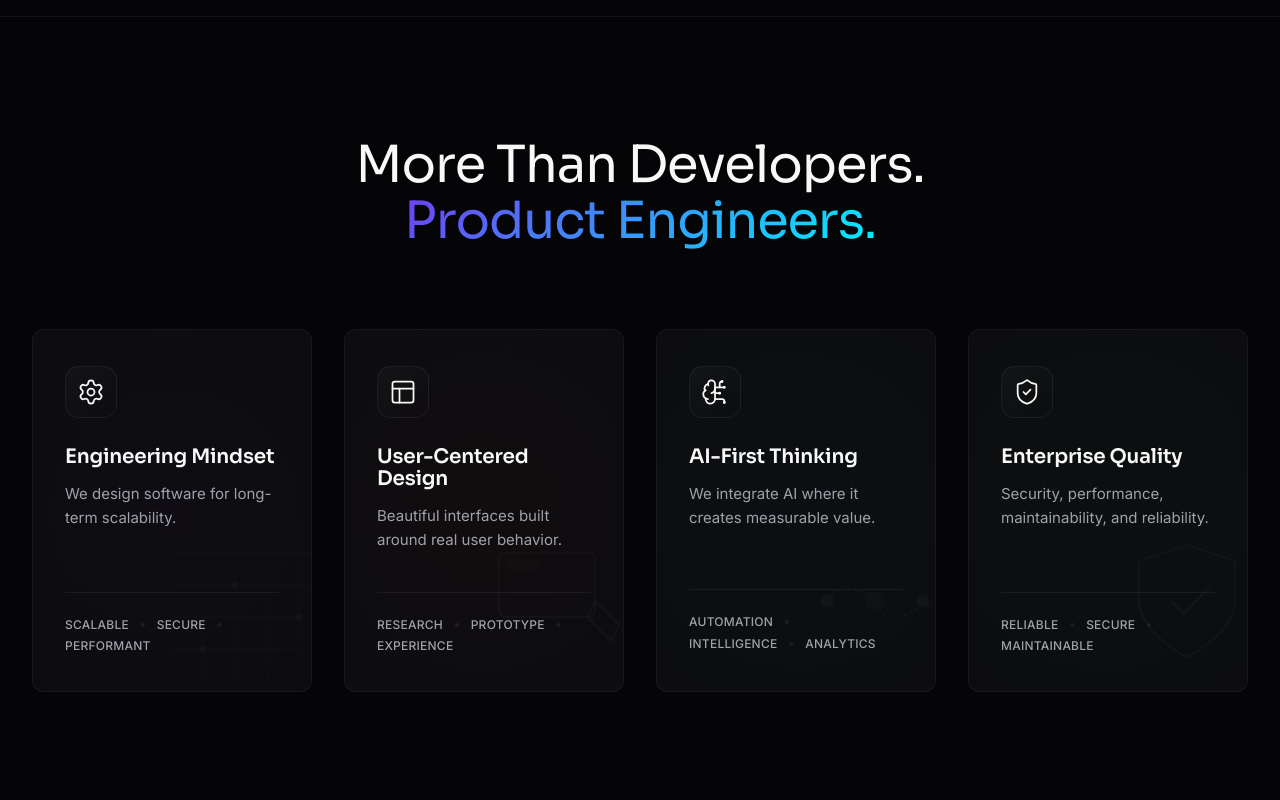
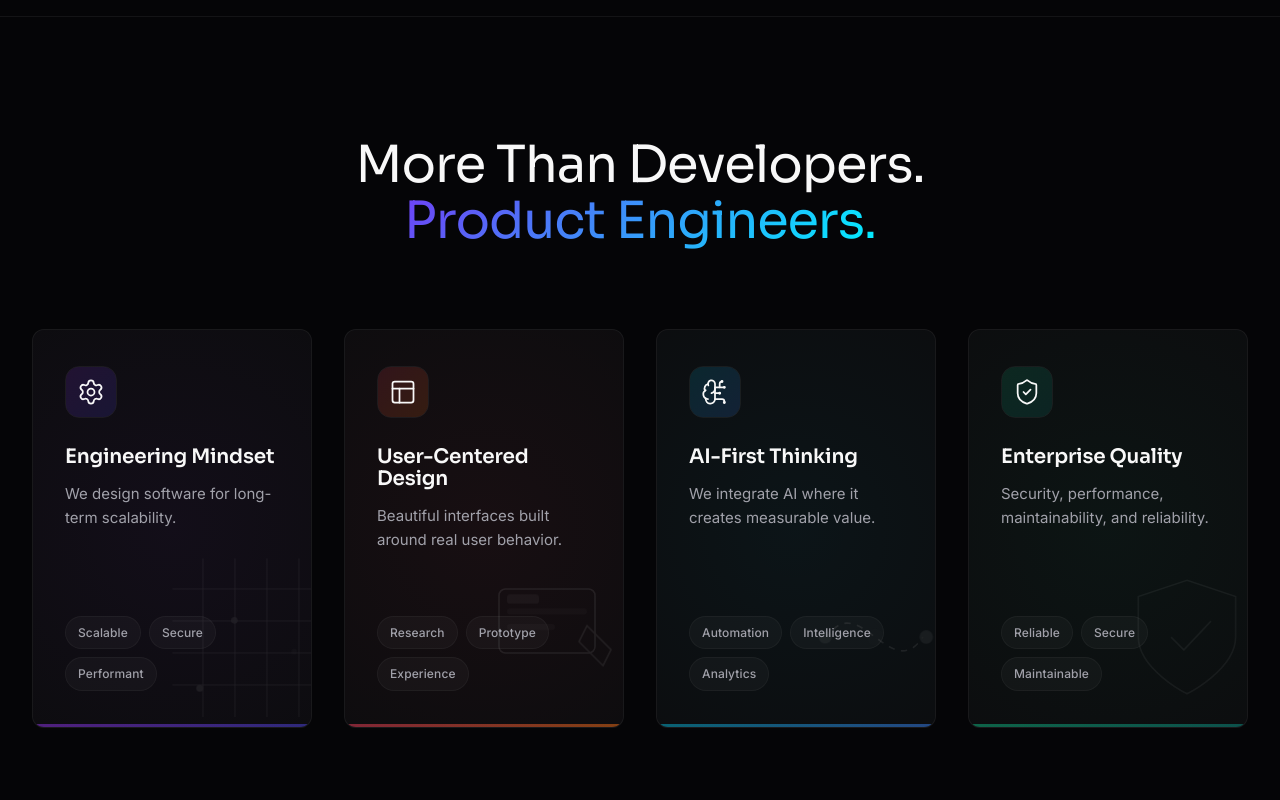
Before and after one commit to Manoharaya/codex-new, a React (Vite) app: page / in a window 1280 px wide. Shown: the part 2300-3100 px from the top of the page. Built offline with nearby package versions, Linux system fonts and the light colour scheme.

Commit message:
4th  commit

```diff
--- a/src/components/WhyUs/WhyUs.css
+++ b/src/components/WhyUs/WhyUs.css
@@ -46,19 +46,36 @@
   flex-direction: column;
 }
 
+/* Bottom Gradient Accent Line */
+.why-us-card-accent-line {
+  position: absolute;
+  bottom: 0;
+  left: 0;
+  width: 100%;
+  height: 3px;
+  background: linear-gradient(90deg, var(--theme-base), var(--theme-accent));
+  opacity: 0.5;
+  transition: opacity 0.5s ease, height 0.5s ease;
+  z-index: 5;
+}
+
 /* Interactive Hover Frame & Elevation */
 .why-us-card:hover {
   transform: translateY(-6px);
-  border-color: rgba(255, 255, 255, 0.1); /* Subtle accent border */
-  box-shadow: 0 20px 40px rgba(0, 0, 0, 0.2), inset 0 0 0 1px rgba(255,255,255,0.02);
+  border-color: rgba(255, 255, 255, 0.1);
+  box-shadow: 0 20px 40px rgba(0, 0, 0, 0.3), inset 0 0 0 1px rgba(255,255,255,0.02);
+}
+
+.why-us-card:hover .why-us-card-accent-line {
+  opacity: 1;
 }
 
 [data-theme='light'] .why-us-card:hover {
   border-color: rgba(0, 0, 0, 0.08);
-  box-shadow: 0 20px 40px rgba(0, 0, 0, 0.05), inset 0 0 0 1px rgba(0,0,0,0.02);
+  box-shadow: 0 20px 40px rgba(0, 0, 0, 0.08), inset 0 0 0 1px rgba(0,0,0,0.02);
 }
 
-/* Background Glow */
+/* Ambient Background Glow (Always On) */
 .why-us-bg-glow {
   position: absolute;
   top: -50%;
@@ -66,14 +83,14 @@
   width: 200%;
   height: 200%;
   background: radial-gradient(circle at center, var(--theme-base) 0%, transparent 60%);
-  opacity: 0.02;
+  opacity: 0.05; /* Constant ambient tint */
   transition: opacity 0.5s ease;
   pointer-events: none;
   z-index: 0;
 }
 
 .why-us-card:hover .why-us-bg-glow {
-  opacity: 0.06;
+  opacity: 0.12; /* Intensify on hover */
 }
 
 /* Background Illustration */
@@ -83,15 +100,15 @@
   right: -20px;
   width: 160px;
   height: 160px;
-  opacity: 0.03;
+  opacity: 0.08; /* increased baseline visibility */
   color: var(--text-primary);
   pointer-events: none;
-  transition: transform 0.6s cubic-bezier(0.16, 1, 0.3, 1), opacity 0.5s ease, color 0.5s ease;
+  transition: transform 0.8s cubic-bezier(0.16, 1, 0.3, 1), opacity 0.5s ease, color 0.5s ease;
   z-index: 0;
 }
 
 .why-us-card:hover .why-us-illustration {
-  opacity: 0.06;
+  opacity: 0.16;
   color: var(--theme-accent);
   transform: scale(1.05) translate(-10px, -10px);
 }
@@ -100,8 +117,48 @@
   opacity: 0.05;
 }
 [data-theme='light'] .why-us-card:hover .why-us-illustration {
-  opacity: 0.08;
+  opacity: 0.12;
 }
+
+/* Micro Animations */
+@keyframes animDash {
+  to { stroke-dashoffset: -20; }
+}
+@keyframes animPulse {
+  0%, 100% { opacity: 0.3; transform: scale(0.9); }
+  50% { opacity: 1; transform: scale(1.1); }
+}
+@keyframes animFloat {
+  0%, 100% { transform: translateY(0); }
+  50% { transform: translateY(-3px); }
+}
+@keyframes animDraw {
+  0%, 100% { opacity: 0.3; }
+  50% { opacity: 1; }
+}
+@keyframes animPanX {
+  0%, 100% { transform: translateX(0); }
+  50% { transform: translateX(5px); }
+}
+@keyframes animPanY {
+  0%, 100% { transform: translateY(0); }
+  50% { transform: translateY(5px); }
+}
+
+.anim-dash {
+  animation: animDash 3s linear infinite;
+}
+.anim-pulse-1 { animation: animPulse 3s ease-in-out infinite 0s; transform-origin: center; }
+.anim-pulse-2 { animation: animPulse 3s ease-in-out infinite 1s; transform-origin: center; }
+.anim-pulse-3 { animation: animPulse 3s ease-in-out infinite 2s; transform-origin: center; }
+.anim-float-1 { animation: animFloat 4s ease-in-out infinite 0s; }
+.anim-float-2 { animation: animFloat 4s ease-in-out infinite 1s; }
+.anim-float-3 { animation: animFloat 4s ease-in-out infinite 2s; }
+.anim-cursor { animation: animFloat 3s ease-in-out infinite; transform-origin: center; }
+.anim-draw { animation: animDraw 3s ease-in-out infinite; }
+.anim-shield { animation: animPulse 4s ease-in-out infinite; transform-origin: center; }
+.anim-pan-x { animation: animPanX 8s ease-in-out infinite; }
+.anim-pan-y { animation: animPanY 8s ease-in-out infinite; }
 
 /* Content Container */
 .why-us-content-top {
@@ -114,7 +171,7 @@
 .why-us-icon-wrapper {
   width: 52px;
   height: 52px;
-  background: linear-gradient(135deg, rgba(255, 255, 255, 0.03), rgba(255, 255, 255, 0));
+  background: transparent;
   border: 1px solid var(--glass-border);
   border-radius: 14px;
   display: flex;
@@ -127,16 +184,13 @@
   overflow: hidden;
 }
 
-[data-theme='light'] .why-us-icon-wrapper {
-  background: linear-gradient(135deg, rgba(0, 0, 0, 0.02), rgba(0, 0, 0, 0));
-}
-
+/* Always-on gradient background for icon */
 .why-us-icon-wrapper::before {
   content: '';
   position: absolute;
   inset: 0;
   background: linear-gradient(135deg, var(--theme-base), var(--theme-accent));
-  opacity: 0;
+  opacity: 0.15; /* Soft gradient base instead of white */
   transition: opacity 0.5s ease;
   z-index: 0;
 }
@@ -145,6 +199,7 @@
   position: relative;
   z-index: 1;
   transition: color 0.5s ease, transform 0.5s ease;
+  color: var(--text-primary);
 }
 
 .why-us-card:hover .why-us-icon-wrapper {
@@ -156,7 +211,7 @@
 }
 
 .why-us-card:hover .why-us-icon-wrapper::before {
-  opacity: 0.15;
+  opacity: 0.3; /* Intensify on hover */
 }
 
 .why-us-card:hover .why-us-icon-wrapper > svg {
@@ -185,42 +240,43 @@
   margin-bottom: 40px;
 }
 
-/* Bottom Metadata Strip */
-.why-us-tags {
+/* Chips Bottom Layout */
+.why-us-chips {
   display: flex;
   flex-wrap: wrap;
-  align-items: center;
+  gap: 8px;
   position: relative;
   z-index: 2;
-  border-top: 1px solid var(--glass-border);
-  padding-top: 20px;
+  margin-top: auto;
+  padding-top: 24px;
 }
 
-.why-us-tag {
+.why-us-chip {
   font-size: 12px;
   font-weight: 500;
   color: var(--text-secondary);
-  transition: color 0.4s ease;
-  display: flex;
-  align-items: center;
-  letter-spacing: 0.02em;
-  text-transform: uppercase;
+  background: rgba(255, 255, 255, 0.03);
+  padding: 6px 12px;
+  border-radius: 100px;
+  border: 1px solid rgba(255, 255, 255, 0.04);
+  transition: all 0.4s ease;
+  letter-spacing: 0.01em;
 }
 
-.why-us-tag:not(:last-child)::after {
-  content: '•';
-  margin: 0 10px;
-  color: var(--glass-border);
-  font-size: 14px;
+[data-theme='light'] .why-us-chip {
+  background: rgba(0, 0, 0, 0.02);
+  border-color: rgba(0, 0, 0, 0.04);
 }
 
-.why-us-card:hover .why-us-tag {
+.why-us-card:hover .why-us-chip {
   color: var(--theme-accent);
+  background: rgba(255, 255, 255, 0.06);
+  border-color: rgba(255, 255, 255, 0.1);
 }
 
-.why-us-card:hover .why-us-tag:not(:last-child)::after {
-  color: var(--theme-accent);
-  opacity: 0.4;
+[data-theme='light'] .why-us-card:hover .why-us-chip {
+  background: rgba(0, 0, 0, 0.04);
+  border-color: rgba(0, 0, 0, 0.1);
 }
 
 @media (max-width: 1200px) {
--- a/src/components/WhyUs/WhyUs.jsx
+++ b/src/components/WhyUs/WhyUs.jsx
@@ -12,11 +12,11 @@ const whyUsData = [
     tags: ['Scalable', 'Secure', 'Performant'],
     illustration: (
       <svg viewBox="0 0 100 100" fill="none" xmlns="http://www.w3.org/2000/svg" className="why-us-illustration">
-        <path d="M0 20H100M0 40H100M0 60H100M0 80H100" stroke="currentColor" strokeWidth="0.5"/>
-        <path d="M20 0V100M40 0V100M60 0V100M80 0V100" stroke="currentColor" strokeWidth="0.5"/>
-        <circle cx="40" cy="40" r="2" fill="currentColor"/>
-        <circle cx="80" cy="60" r="2" fill="currentColor"/>
-        <circle cx="20" cy="80" r="2" fill="currentColor"/>
+        <path d="M0 20H100M0 40H100M0 60H100M0 80H100" stroke="currentColor" strokeWidth="0.5" className="anim-pan-x"/>
+        <path d="M20 0V100M40 0V100M60 0V100M80 0V100" stroke="currentColor" strokeWidth="0.5" className="anim-pan-y"/>
+        <circle cx="40" cy="40" r="2" fill="currentColor" className="anim-pulse-1" />
+        <circle cx="80" cy="60" r="2" fill="currentColor" className="anim-pulse-2" />
+        <circle cx="20" cy="80" r="2" fill="currentColor" className="anim-pulse-3" />
       </svg>
     )
   },
@@ -29,10 +29,10 @@ const whyUsData = [
     illustration: (
       <svg viewBox="0 0 100 100" fill="none" xmlns="http://www.w3.org/2000/svg" className="why-us-illustration">
         <rect x="10" y="20" width="60" height="40" rx="4" stroke="currentColor" strokeWidth="1"/>
-        <rect x="15" y="25" width="20" height="6" rx="2" fill="currentColor" fillOpacity="0.5"/>
-        <rect x="15" y="35" width="50" height="4" rx="2" fill="currentColor" fillOpacity="0.3"/>
-        <rect x="15" y="43" width="30" height="4" rx="2" fill="currentColor" fillOpacity="0.3"/>
-        <path d="M70 50L85 65L80 75L65 60Z" stroke="currentColor" strokeWidth="1"/>
+        <rect x="15" y="25" width="20" height="6" rx="2" fill="currentColor" fillOpacity="0.5" className="anim-float-1"/>
+        <rect x="15" y="35" width="50" height="4" rx="2" fill="currentColor" fillOpacity="0.3" className="anim-float-2"/>
+        <rect x="15" y="43" width="30" height="4" rx="2" fill="currentColor" fillOpacity="0.3" className="anim-float-3"/>
+        <path d="M65 45L80 60L75 70L60 55Z" stroke="currentColor" strokeWidth="1" className="anim-cursor"/>
       </svg>
     )
   },
@@ -44,11 +44,10 @@ const whyUsData = [
     tags: ['Automation', 'Intelligence', 'Analytics'],
     illustration: (
       <svg viewBox="0 0 100 100" fill="none" xmlns="http://www.w3.org/2000/svg" className="why-us-illustration">
-        <path d="M20 50C40 20 60 80 80 50" stroke="currentColor" strokeWidth="1" strokeDasharray="2 2"/>
-        <circle cx="20" cy="50" r="4" fill="currentColor" fillOpacity="0.8"/>
-        <circle cx="50" cy="50" r="6" fill="currentColor" fillOpacity="0.4"/>
-        <circle cx="80" cy="50" r="4" fill="currentColor" fillOpacity="0.8"/>
-        <path d="M40 35L50 50L60 65" stroke="currentColor" strokeWidth="0.5"/>
+        <path d="M20 50C40 20 60 80 80 50" stroke="currentColor" strokeWidth="1" strokeDasharray="4 4" className="anim-dash"/>
+        <circle cx="20" cy="50" r="4" fill="currentColor" fillOpacity="0.8" className="anim-pulse-1"/>
+        <circle cx="50" cy="50" r="6" fill="currentColor" fillOpacity="0.4" className="anim-pulse-2"/>
+        <circle cx="80" cy="50" r="4" fill="currentColor" fillOpacity="0.8" className="anim-pulse-3"/>
       </svg>
     )
   },
@@ -60,8 +59,8 @@ const whyUsData = [
     tags: ['Reliable', 'Secure', 'Maintainable'],
     illustration: (
       <svg viewBox="0 0 100 100" fill="none" xmlns="http://www.w3.org/2000/svg" className="why-us-illustration">
-        <path d="M50 15L80 25V50C80 70 50 85 50 85C50 85 20 70 20 50V25L50 15Z" stroke="currentColor" strokeWidth="1"/>
-        <path d="M40 50L48 58L65 40" stroke="currentColor" strokeWidth="1"/>
+        <path d="M50 15L80 25V50C80 70 50 85 50 85C50 85 20 70 20 50V25L50 15Z" stroke="currentColor" strokeWidth="1" className="anim-shield"/>
+        <path d="M40 50L48 58L65 40" stroke="currentColor" strokeWidth="1" className="anim-draw"/>
       </svg>
     )
   }
@@ -108,6 +107,7 @@ const WhyUs = () => {
         >
           {whyUsData.map((feature, index) => (
             <motion.div key={index} variants={itemVariants} className={`why-us-card ${feature.theme}`}>
+              <div className="why-us-card-accent-line"></div>
               <div className="why-us-bg-glow"></div>
               {feature.illustration}
 
@@ -119,9 +119,9 @@ const WhyUs = () => {
                 <p className="why-us-desc">{feature.desc}</p>
               </div>
 
-              <div className="why-us-tags">
+              <div className="why-us-chips">
                 {feature.tags.map((tag, i) => (
-                  <span key={i} className="why-us-tag">{tag}</span>
+                  <span key={i} className="why-us-chip">{tag}</span>
                 ))}
               </div>
             </motion.div>
```
